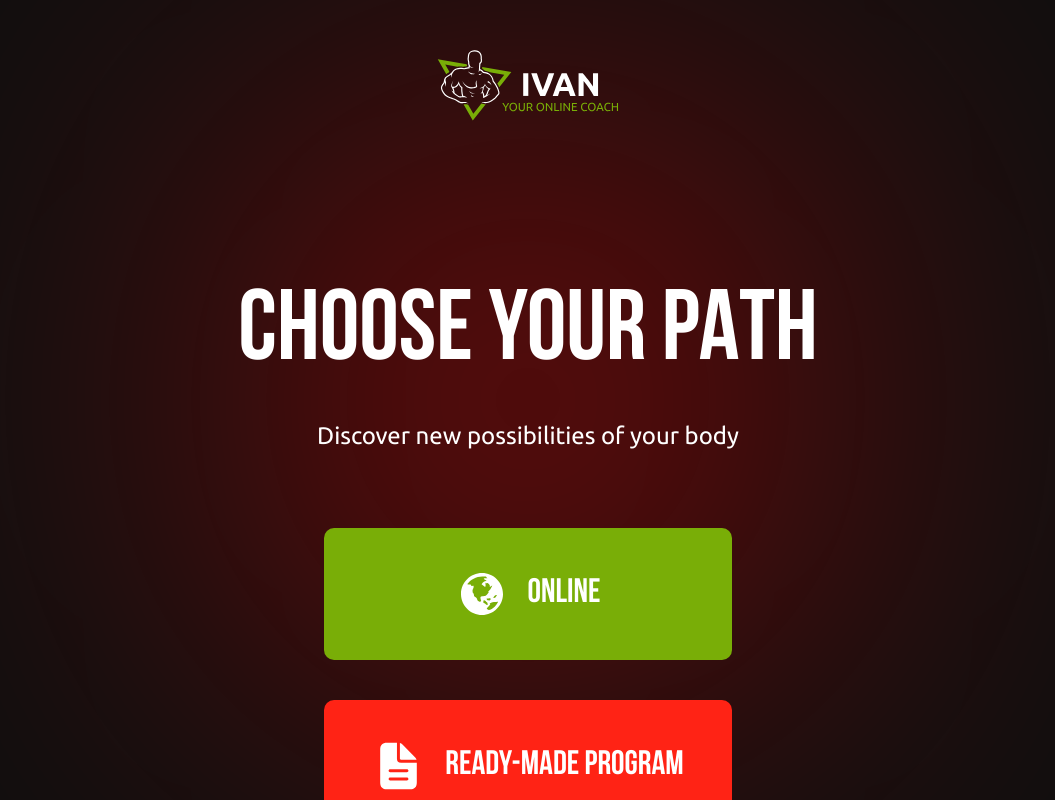
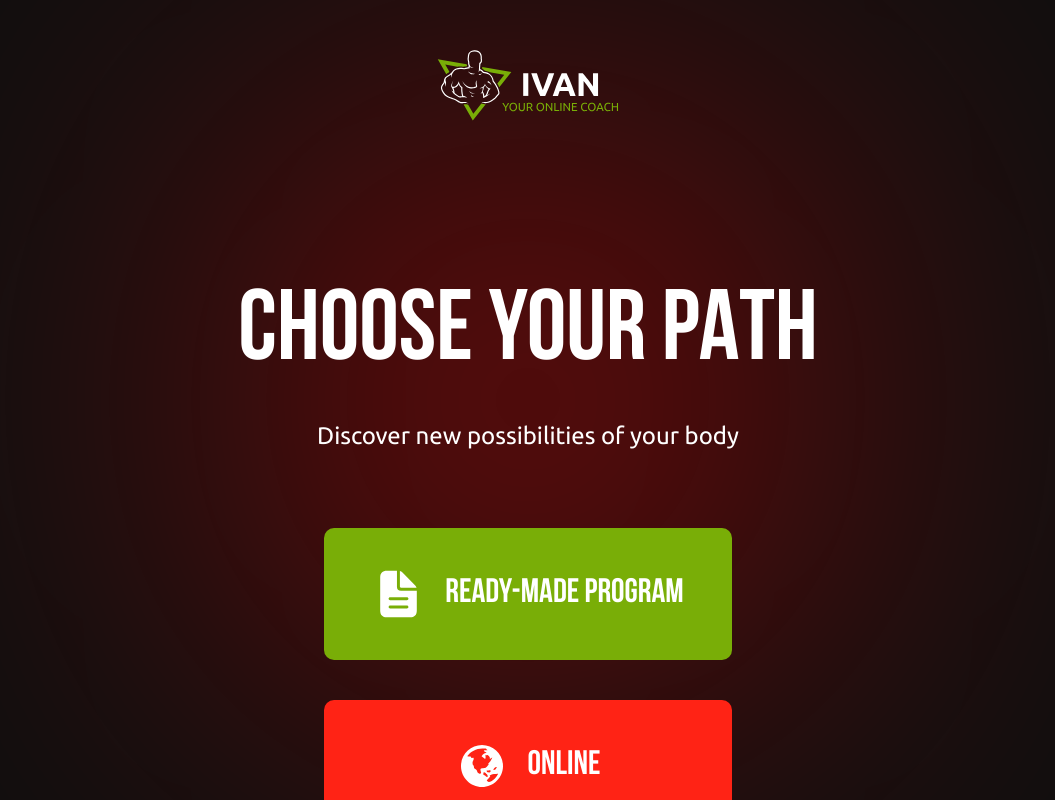
Before and after one commit to TheLogon/ivan-coach, a Next.js app: page /en in a window 1280 px wide. Shown: the top 800 px of the page, without its empty margins (112-1167 px from the left). Built offline with nearby package versions, Linux system fonts and the light colour scheme.

Commit message:
change button

```diff
--- a/src/components/StartScreen.tsx
+++ b/src/components/StartScreen.tsx
@@ -35,6 +35,15 @@ export function StartScreen() {
 								<p>Discover new possibilities of your body</p>
 							</div>
 							<div className={styles.start__btns}>
+								<button onClick={() => setSlider(true)} className={styles.start__btn}>
+									<svg width="53" height="52" viewBox="0 0 53 52" fill="none" xmlns="http://www.w3.org/2000/svg">
+										<path
+											d="M14.9433 49.3303H38.0554C42.5609 49.3303 44.8024 47.0451 44.8024 42.5183V22.7574H29.0455C26.2598 22.7574 24.9542 21.4295 24.9542 18.6438V2.66962H14.9433C10.4601 2.66962 8.19629 4.97619 8.19629 9.5039V42.5183C8.19629 47.0665 10.4601 49.3303 14.9433 49.3303ZM29.1114 19.7758H44.5629C44.4106 18.8834 43.7791 18.0124 42.7568 16.9464L30.7429 4.73755C29.7419 3.6929 28.8282 3.06147 27.9136 2.90826V18.6011C27.9136 19.3839 28.3277 19.7758 29.1114 19.7758ZM18.1209 32.1815C17.2285 32.1815 16.5971 31.55 16.5971 30.7013C16.5971 29.8517 17.2285 29.2212 18.1199 29.2212H34.8992C35.7702 29.2212 36.4453 29.8526 36.4453 30.7004C36.4453 31.55 35.7702 32.1805 34.9001 32.1805L18.1209 32.1815ZM18.1209 40.4727C17.2285 40.4727 16.5971 39.8413 16.5971 38.9925C16.5971 38.1438 17.2285 37.5124 18.1199 37.5124H34.8992C35.7702 37.5124 36.4453 38.1438 36.4453 38.9925C36.4453 39.8413 35.7702 40.4727 34.9001 40.4727H18.1209Z"
+											fill="white"
+										/>
+									</svg>
+									<p className={BibasBold.className}>ready-made program</p>
+								</button>
 								<button onClick={() => setStart(false)} className={styles.start__btn}>
 									<svg width="52" height="52" viewBox="0 0 52 52" fill="none" xmlns="http://www.w3.org/2000/svg">
 										<path
@@ -44,15 +53,6 @@ export function StartScreen() {
 									</svg>
 									<p className={BibasBold.className}>Online</p>
 								</button>
-								<button onClick={() => setSlider(true)} className={styles.start__btn}>
-									<svg width="53" height="52" viewBox="0 0 53 52" fill="none" xmlns="http://www.w3.org/2000/svg">
-										<path
-											d="M14.9433 49.3303H38.0554C42.5609 49.3303 44.8024 47.0451 44.8024 42.5183V22.7574H29.0455C26.2598 22.7574 24.9542 21.4295 24.9542 18.6438V2.66962H14.9433C10.4601 2.66962 8.19629 4.97619 8.19629 9.5039V42.5183C8.19629 47.0665 10.4601 49.3303 14.9433 49.3303ZM29.1114 19.7758H44.5629C44.4106 18.8834 43.7791 18.0124 42.7568 16.9464L30.7429 4.73755C29.7419 3.6929 28.8282 3.06147 27.9136 2.90826V18.6011C27.9136 19.3839 28.3277 19.7758 29.1114 19.7758ZM18.1209 32.1815C17.2285 32.1815 16.5971 31.55 16.5971 30.7013C16.5971 29.8517 17.2285 29.2212 18.1199 29.2212H34.8992C35.7702 29.2212 36.4453 29.8526 36.4453 30.7004C36.4453 31.55 35.7702 32.1805 34.9001 32.1805L18.1209 32.1815ZM18.1209 40.4727C17.2285 40.4727 16.5971 39.8413 16.5971 38.9925C16.5971 38.1438 17.2285 37.5124 18.1199 37.5124H34.8992C35.7702 37.5124 36.4453 38.1438 36.4453 38.9925C36.4453 39.8413 35.7702 40.4727 34.9001 40.4727H18.1209Z"
-											fill="white"
-										/>
-									</svg>
-									<p className={BibasBold.className}>ready-made program</p>
-								</button>
 							</div>
 						</div>
 					)}
```
